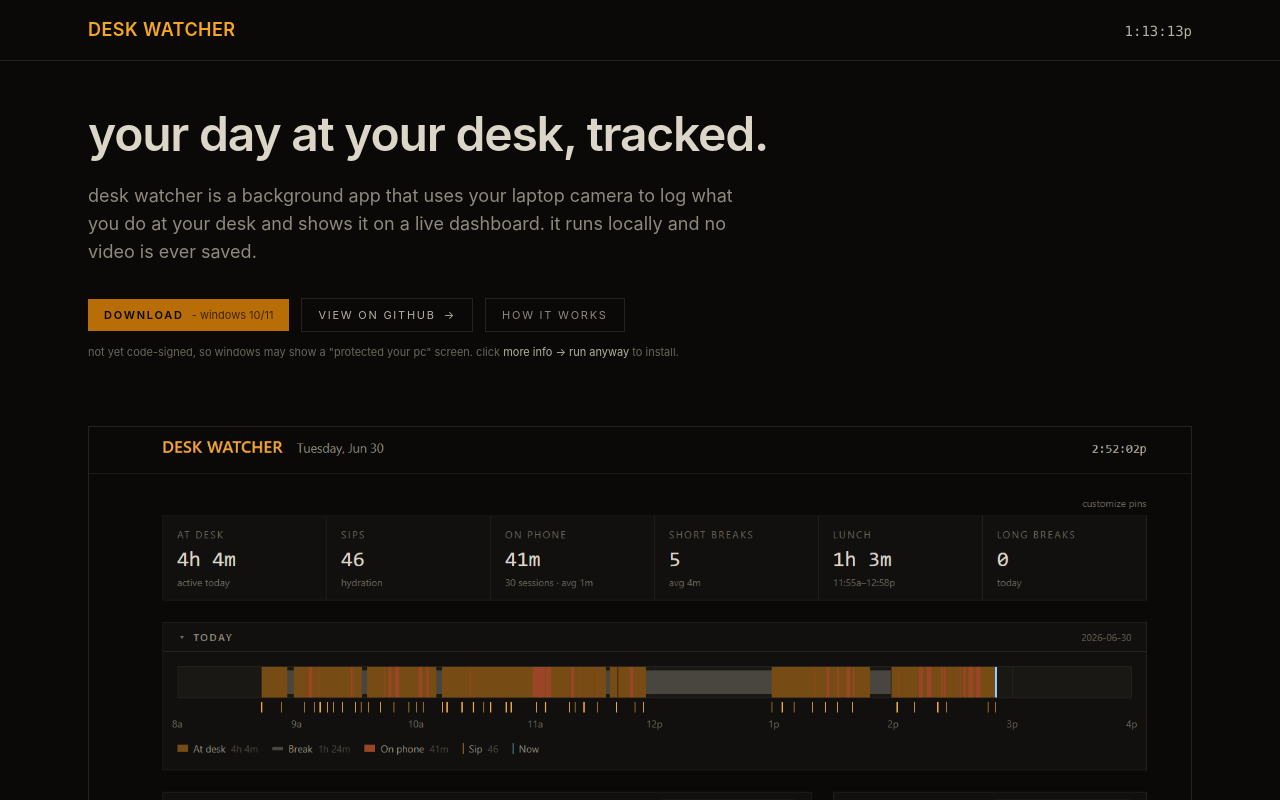
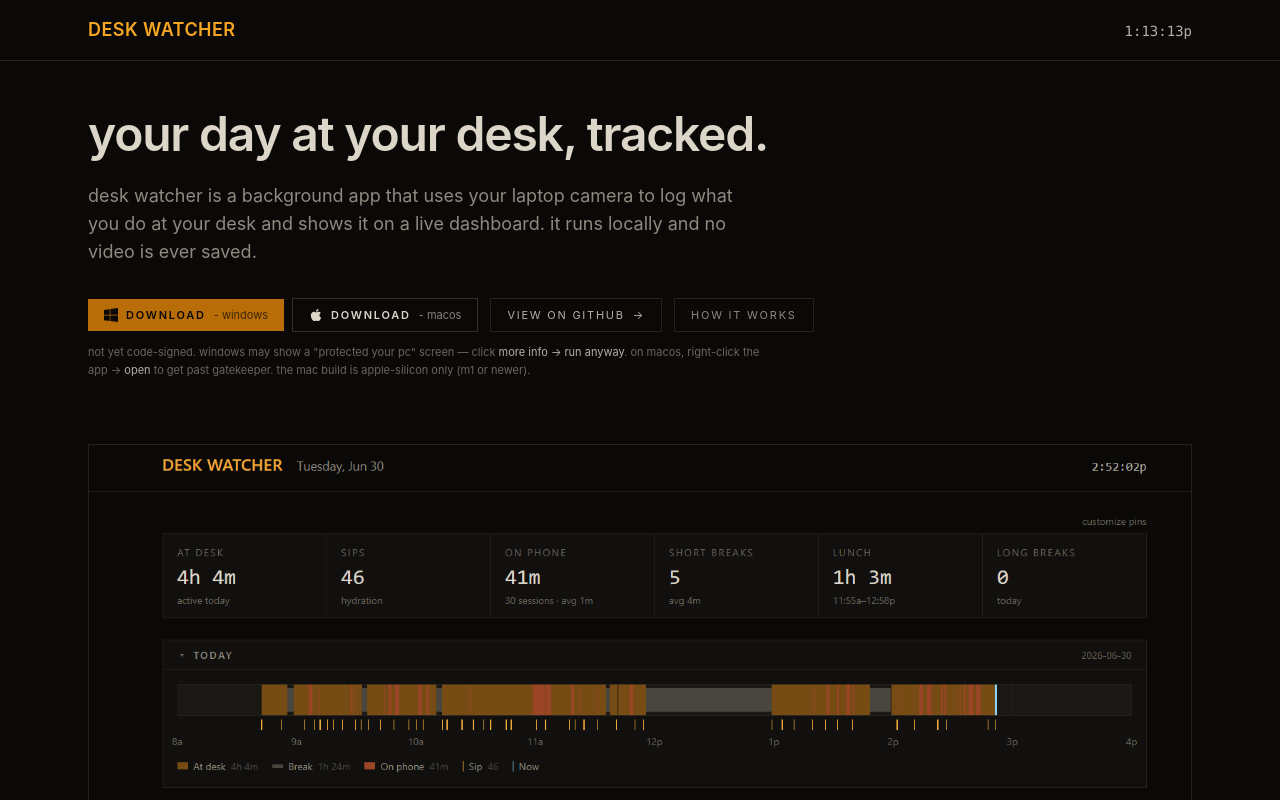
Before and after one commit to nishanthjadav/Desk-Watcher, an Astro site in the folder site/: page / in a window 1280 px wide. Shown: the top 800 px of the page. Built offline with nearby package versions, Linux system fonts and the light colour scheme; Astro itself is replaced by a stand-in of ours.

Commit message:
landing: add macOS download button + fix stale copy
- split single Windows CTA into a paired Windows/macOS download unit in
  both the hero and 'get it' sections; each carries its OS logo (inline
  currentColor SVG — Windows 4-pane, Apple mark), grouped tight so they
  read as one 'pick your platform' choice without cluttering the row
- point buttons at the real v0.1.0 release assets (MSI + arm64 DMG)
  instead of the bare tag page (the old 'link didnt work' URL)
- fold macOS Gatekeeper + Apple-Silicon-only caveats into the existing
  unsigned-installer note
- drop stale 'installer is coming' prose in the get-it section

```diff
--- a/site/src/pages/index.astro
+++ b/site/src/pages/index.astro
@@ -5,10 +5,14 @@
 // Hard-coded once; grep-and-replace if the repo ever moves.
 const GH = "https://github.com/nishanthjadav/desk-watcher";
 
-// Direct link to the latest Windows installer (GitHub Releases asset).
-// Bump the version tag here when a new release ships.
-const DOWNLOAD_URL =
-  "https://github.com/nishanthjadav/Desk-Watcher/releases/tag/v0.1.0";
+// Direct links to the latest installers (GitHub Releases assets).
+// Bump the version tag in both when a new release ships.
+const DOWNLOAD_WIN =
+  "https://github.com/nishanthjadav/Desk-Watcher/releases/download/v0.1.0/Desk.Watcher_0.1.0_x64_en-US.msi";
+// macOS build is Apple Silicon (arm64) only for v0.1.0 — no Intel/x86_64 or
+// universal build yet. See the caveat note under the download buttons.
+const DOWNLOAD_MAC =
+  "https://github.com/nishanthjadav/Desk-Watcher/releases/download/v0.1.0/Desk.Watcher_0.1.0_aarch64.dmg";
 
 // Real PNG dimensions, so the browser reserves the right space and the
 // page doesn't shift when the images load. Read from the source files
@@ -32,14 +36,31 @@
     </p>
 
     <div class="mt-8 flex flex-wrap items-center gap-3">
-      {/* Primary CTA — links straight to the latest Windows MSI on GitHub */}
-      {/* Releases. Update DOWNLOAD_URL above when a new version ships.     */}
+      {/* Download pair — Windows + macOS grouped tight so they read as one    */}
+      {/* "pick your platform" unit. Each carries its OS logo. Update the      */}
+      {/* DOWNLOAD_WIN / DOWNLOAD_MAC hrefs above when a new version ships.     */}
+      <div class="flex items-center gap-2">
         <a
-        href={DOWNLOAD_URL}
+          href={DOWNLOAD_WIN}
           class="bg-amber-600 text-ink-950 hover:bg-amber-500 transition-colors px-4 py-2 text-2xs uppercase tracking-[0.16em] font-semibold inline-flex items-center gap-2"
         >
-        download <span class="text-ink-950/70 normal-case tracking-normal font-normal">- windows 10/11</span>
+          {/* Windows 4-pane logo. currentColor → inherits button text color.  */}
+          <svg viewBox="0 0 88 88" class="w-3.5 h-3.5" fill="currentColor" aria-hidden="true">
+            <path d="M0 12.4 36 7.5v34.9H0zM40.3 6.9 88 0v42.2H40.3zM0 46.6h36v34.9L0 76.6zM40.3 46.6H88V88l-47.7-6.7z"/>
+          </svg>
+          download <span class="text-ink-950/70 normal-case tracking-normal font-normal">- windows</span>
         </a>
+        <a
+          href={DOWNLOAD_MAC}
+          class="text-ink-100 hover:text-ink-100 hover:bg-ink-850 transition-colors px-4 py-2 text-2xs uppercase tracking-[0.16em] font-semibold border border-ink-600 inline-flex items-center gap-2"
+        >
+          {/* Apple logo. currentColor → inherits button text color.           */}
+          <svg viewBox="0 0 384 512" class="w-3.5 h-3.5" fill="currentColor" aria-hidden="true">
+            <path d="M318.7 268.7c-.2-36.7 16.4-64.4 50-84.8-18.8-26.9-47.2-41.7-84.7-44.6-35.5-2.8-74.3 20.7-88.5 20.7-15 0-49.4-19.7-76.4-19.7C63.3 141.2 4 184.8 4 273.5q0 39.3 14.4 81.2c12.8 36.7 59 126.7 107.2 125.2 25.2-.6 43-17.9 75.8-17.9 31.8 0 48.3 17.9 76.4 17.9 48.6-.7 90.4-82.5 102.6-119.3-65.2-30.7-61.7-90-61.7-91.9zm-56.6-164.2c27.3-32.4 24.8-61.9 24-72.5-24.1 1.4-52 16.4-67.9 34.9-17.5 19.8-27.8 44.3-25.6 71.9 26.1 2 49.9-11.4 69.5-34.3z"/>
+          </svg>
+          download <span class="text-ink-100/60 normal-case tracking-normal font-normal">- macos</span>
+        </a>
+      </div>
       <a
         href={GH}
         rel="noopener"
@@ -55,11 +76,13 @@
       </a>
     </div>
 
-    {/* Unsigned-installer heads-up so the SmartScreen prompt doesn't surprise
-        users and read as "this is malware". */}
+    {/* Unsigned-installer heads-up so neither OS's first-launch warning reads
+        as "this is malware", plus the Apple-Silicon-only caveat for macOS. */}
     <p class="mt-3 text-2xs text-ink-400 lowercase max-w-2xl leading-relaxed">
-      not yet code-signed, so windows may show a "protected your pc" screen.
-      click <span class="text-ink-200">more info → run anyway</span> to install.
+      not yet code-signed. windows may show a "protected your pc" screen — click
+      <span class="text-ink-200">more info → run anyway</span>. on macos,
+      right-click the app → <span class="text-ink-200">open</span> to get past
+      gatekeeper. the mac build is apple-silicon only (m1 or newer).
     </p>
 
     <div class="mt-12 sm:mt-16">
@@ -190,7 +213,8 @@
   <section class="max-w-6xl mx-auto px-6 pb-16">
     <SectionFrame title="get it">
       <p class="text-ink-200 leading-relaxed lowercase mb-6">
-        the windows + mac installer is coming. for now, clone the repo, run
+        grab the installer for your platform below. prefer to run from source?
+        clone the repo, run
         <span class="font-mono text-ink-100">python watcher.py</span> in one
         terminal,
         <span class="font-mono text-ink-100">uvicorn api:app</span> in another,
@@ -198,12 +222,26 @@
         dashboard. takes about three minutes if your toolchain's awake.
       </p>
       <div class="flex flex-wrap items-center gap-3">
+        <div class="flex items-center gap-2">
           <a
-          href={DOWNLOAD_URL}
+            href={DOWNLOAD_WIN}
             class="bg-amber-600 text-ink-950 hover:bg-amber-500 transition-colors px-4 py-2 text-2xs uppercase tracking-[0.16em] font-semibold inline-flex items-center gap-2"
           >
-          download <span class="text-ink-950/70 normal-case tracking-normal font-normal">— windows 10/11</span>
+            <svg viewBox="0 0 88 88" class="w-3.5 h-3.5" fill="currentColor" aria-hidden="true">
+              <path d="M0 12.4 36 7.5v34.9H0zM40.3 6.9 88 0v42.2H40.3zM0 46.6h36v34.9L0 76.6zM40.3 46.6H88V88l-47.7-6.7z"/>
+            </svg>
+            download <span class="text-ink-950/70 normal-case tracking-normal font-normal">- windows</span>
           </a>
+          <a
+            href={DOWNLOAD_MAC}
+            class="text-ink-100 hover:text-ink-100 hover:bg-ink-850 transition-colors px-4 py-2 text-2xs uppercase tracking-[0.16em] font-semibold border border-ink-600 inline-flex items-center gap-2"
+          >
+            <svg viewBox="0 0 384 512" class="w-3.5 h-3.5" fill="currentColor" aria-hidden="true">
+              <path d="M318.7 268.7c-.2-36.7 16.4-64.4 50-84.8-18.8-26.9-47.2-41.7-84.7-44.6-35.5-2.8-74.3 20.7-88.5 20.7-15 0-49.4-19.7-76.4-19.7C63.3 141.2 4 184.8 4 273.5q0 39.3 14.4 81.2c12.8 36.7 59 126.7 107.2 125.2 25.2-.6 43-17.9 75.8-17.9 31.8 0 48.3 17.9 76.4 17.9 48.6-.7 90.4-82.5 102.6-119.3-65.2-30.7-61.7-90-61.7-91.9zm-56.6-164.2c27.3-32.4 24.8-61.9 24-72.5-24.1 1.4-52 16.4-67.9 34.9-17.5 19.8-27.8 44.3-25.6 71.9 26.1 2 49.9-11.4 69.5-34.3z"/>
+            </svg>
+            download <span class="text-ink-100/60 normal-case tracking-normal font-normal">- macos</span>
+          </a>
+        </div>
         <a
           href={GH}
           rel="noopener"
```
Lines whose indentation alone changed are shown as unchanged.
